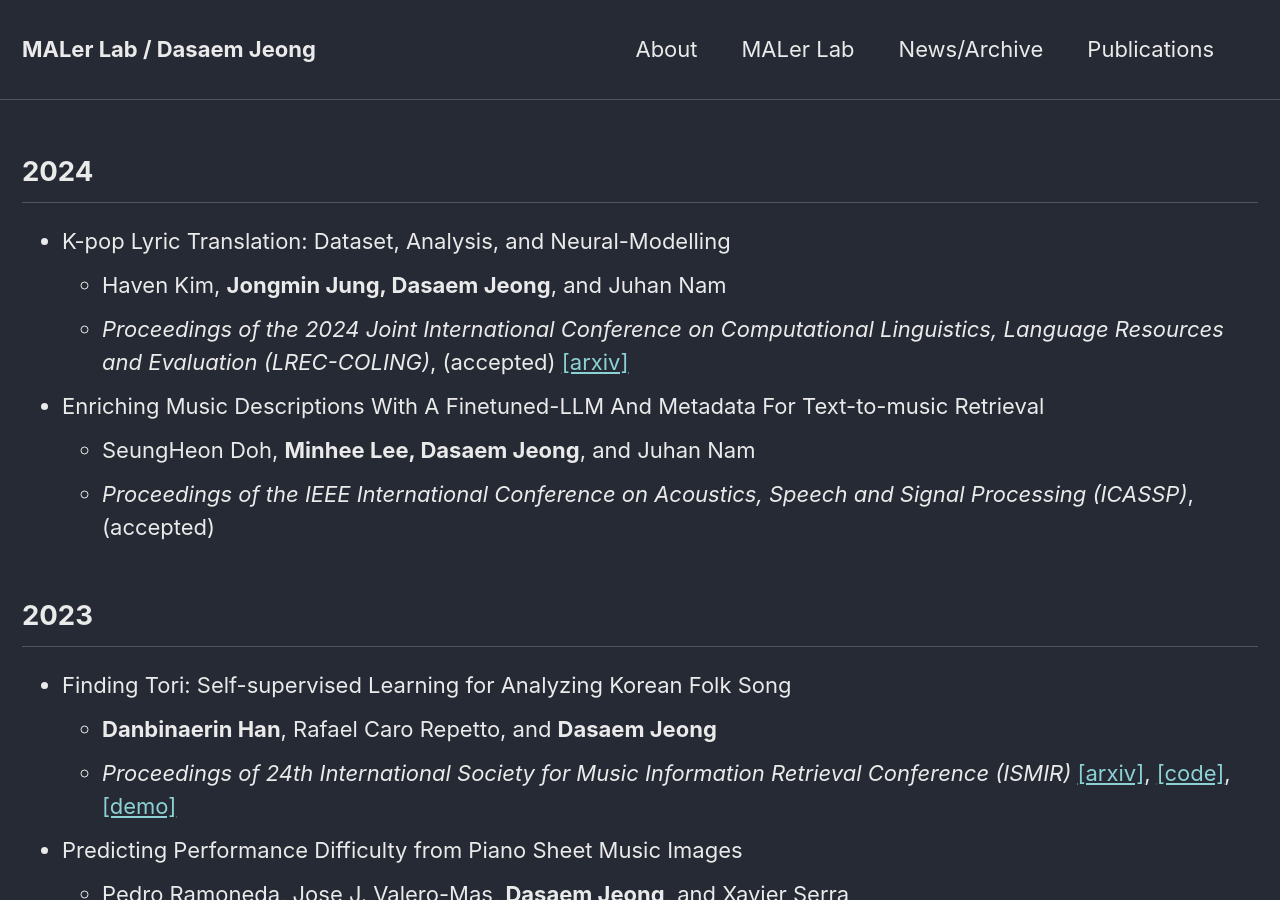
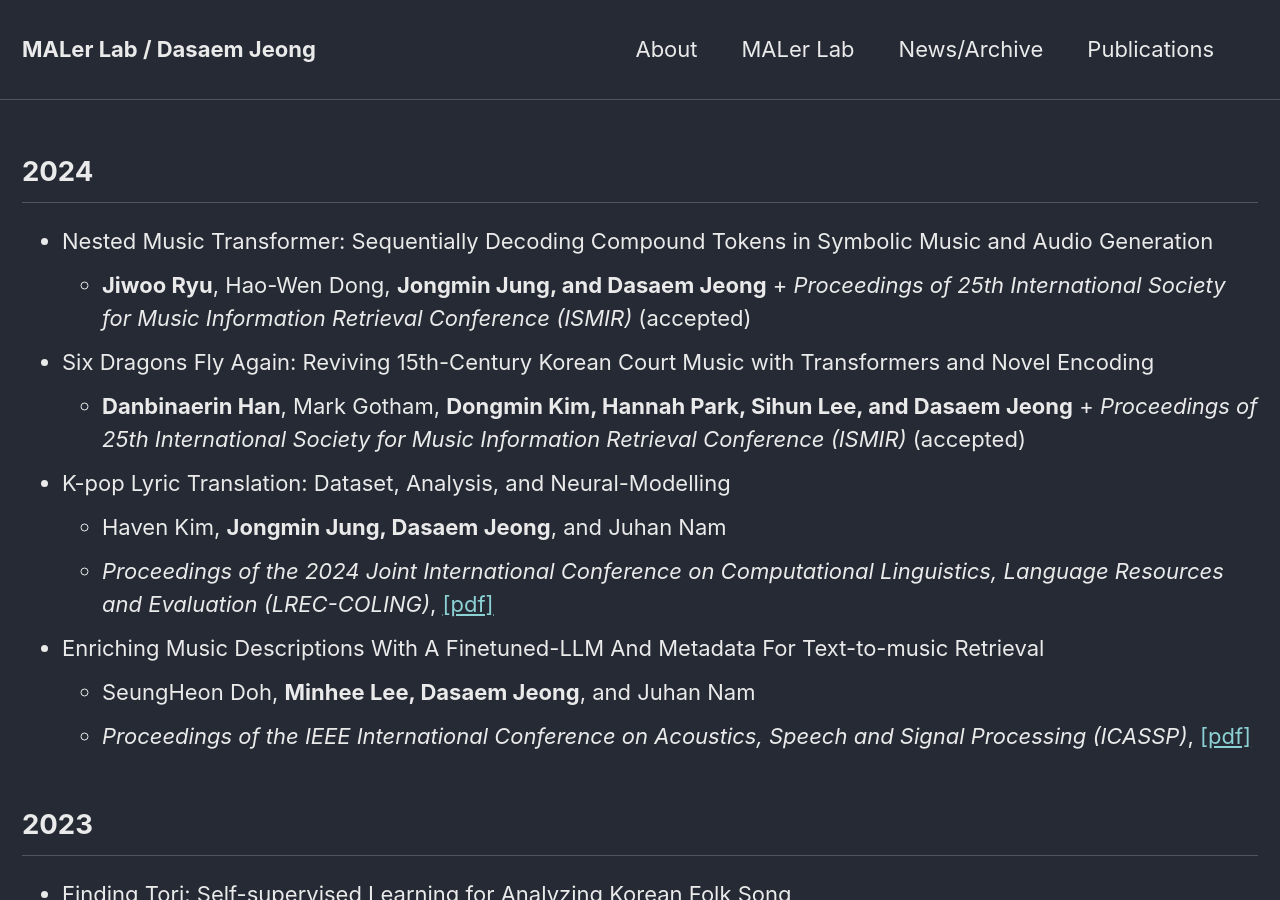
Before and after one commit to jdasam/jdasam.github.io, a Jekyll site: the page built from publications.md, in a window 1280 px wide and 900 px high. Built offline with Jekyll 4.4.1, drawn with Linux system fonts in a browser that asks for light colours.

Commit message:
Update publications.md

```diff
--- a/publications.md
+++ b/publications.md
@@ -4,14 +4,21 @@ title: Publications
 permalink: /publications/
 ---
 ## 2024
+* Nested Music Transformer: Sequentially Decoding Compound Tokens in Symbolic Music and Audio Generation
+	+ **Jiwoo Ryu**, Hao-Wen Dong, **Jongmin Jung, and Dasaem Jeong**
+ 	+ *Proceedings of 25th International Society for Music Information Retrieval Conference (ISMIR)* (accepted)
+
+* Six Dragons Fly Again: Reviving 15th-Century Korean Court Music with Transformers and Novel Encoding
+	+ **Danbinaerin Han**, Mark Gotham, **Dongmin Kim, Hannah Park, Sihun Lee, and Dasaem Jeong**
+ 	+ *Proceedings of 25th International Society for Music Information Retrieval Conference (ISMIR)* (accepted)
 
 * K-pop Lyric Translation: Dataset, Analysis, and Neural-Modelling
 	+ Haven Kim, **Jongmin Jung, Dasaem Jeong**, and Juhan Nam
-	+ *Proceedings of the 2024 Joint International Conference on Computational Linguistics, Language Resources and Evaluation (LREC-COLING)*, (accepted) [[arxiv]](https://arxiv.org/abs/2309.11093)
+	+ *Proceedings of the 2024 Joint International Conference on Computational Linguistics, Language Resources and Evaluation (LREC-COLING)*, [[pdf]](https://aclanthology.org/2024.lrec-main.872v2.pdf)
 
 * Enriching Music Descriptions With A Finetuned-LLM And Metadata For Text-to-music Retrieval
 	+ SeungHeon Doh, **Minhee Lee, Dasaem Jeong**, and Juhan Nam
-	+  *Proceedings of the IEEE International Conference on Acoustics, Speech and Signal Processing (ICASSP)*, (accepted)
+	+  *Proceedings of the IEEE International Conference on Acoustics, Speech and Signal Processing (ICASSP)*, [[pdf]](https://ieeexplore.ieee.org/document/10446380)
 
 
 ## 2023
```
